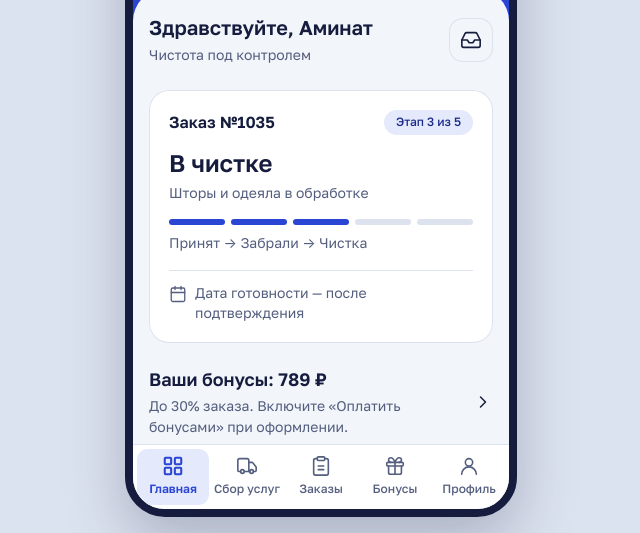
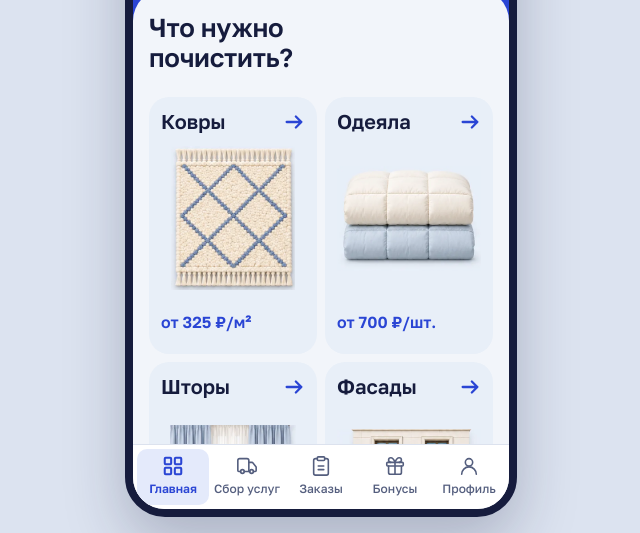
Before and after one commit to khatsaev/wimcleaning, a plain HTML site: page v5/index.html in a window 1280 px wide. Shown: the part 267-800 px from the top of the page, without its empty margins (319-959 px from the left). Drawn offline with nearby package versions, Linux system fonts and the light colour scheme; a web font is replaced by a local one.

Commit message:
Move services above customer account blocks on home

```diff
--- a/v5/index.html
+++ b/v5/index.html
@@ -920,8 +920,8 @@ VIEWS.home=()=>{
  return '<header class="hero"><div class="brand">'+logo()+'<p class="muted small">Работаем по Чеченской Республике</p></div>'+
 
  '<div class="lead"><h1 class="h1">Сервис профессиональной чистки</h1></div></header>'+
- '<section class="home-account" aria-label="Личный кабинет">'+homeGreetingHTML()+
- (mine?activeOrderHTML(mine):homeEmptyOrderHTML())+bonusCard()+repeatShortcutHTML()+servicesHTML()+remindersHTML()+
+ '<section class="home-account" aria-label="Личный кабинет">'+servicesHTML()+homeGreetingHTML()+
+ (mine?activeOrderHTML(mine):homeEmptyOrderHTML())+bonusCard()+repeatShortcutHTML()+remindersHTML()+
  '<button class="home-support" data-act="cfSupport">'+ic('list')+'<span>Есть вопрос? Оператор поможет</span></button></section>';
 };
 
```
